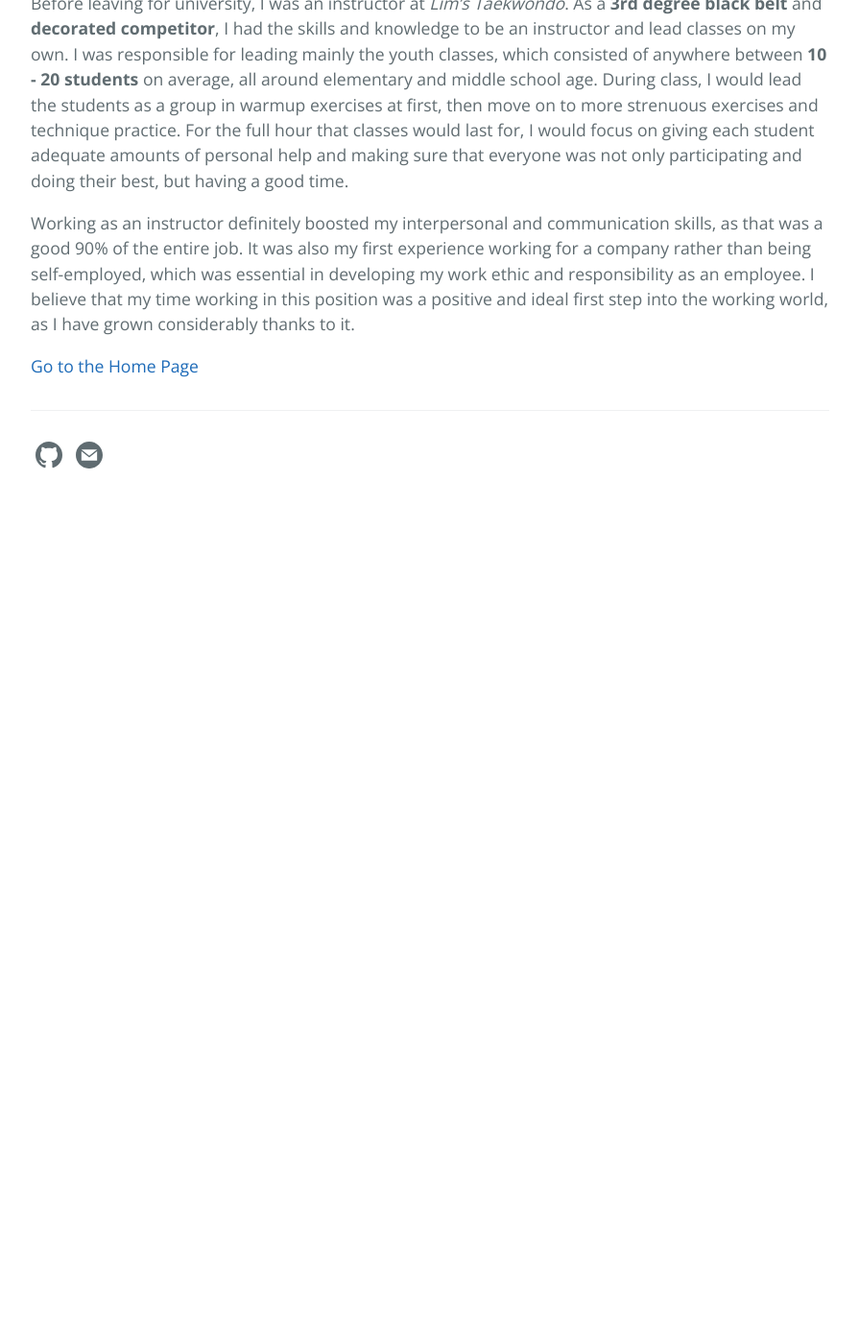
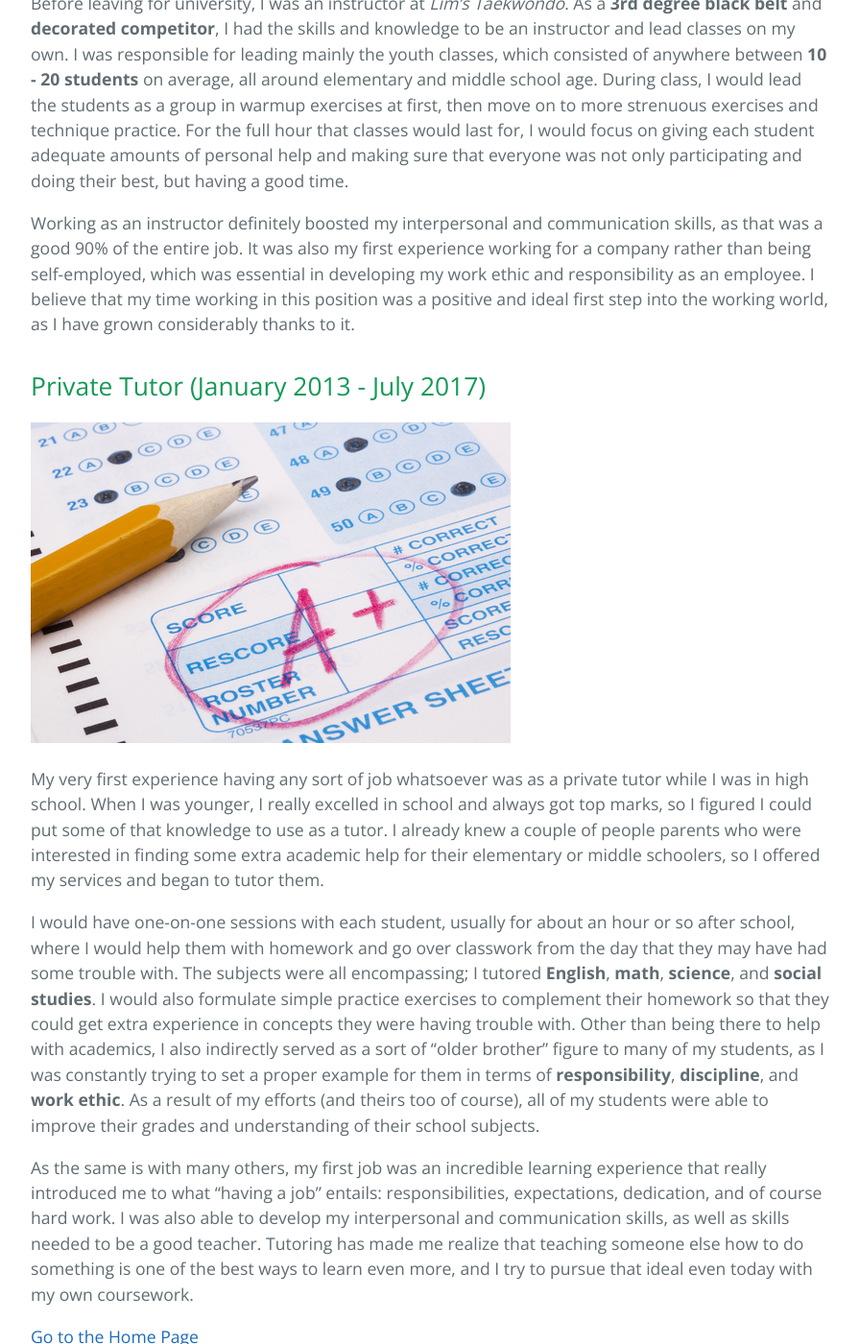
Before and after one commit to spencerericfong/spencerericfong.github.io, a Jekyll site: the page built from jobs.md, in a window 1280 px wide and 1400 px high, scrolled down 1911 px. Shown: the whole window at 96% size, without its empty margins (192-1087 px from the left). Built offline with Jekyll 4.4.1, drawn with Linux system fonts in a browser that asks for light colours; before the commit the page ends 2453 px from its top, so only the background shows below that.

Commit message:
added tutor section

```diff
--- a/jobs.md
+++ b/jobs.md
@@ -25,4 +25,14 @@ Before leaving for university, I was an instructor at *Lim's Taekwondo*. As a **
 Working as an instructor definitely boosted my interpersonal and communication skills, as that was a good 90% of the entire job. It was also my first experience working for a company rather than being self-employed, which was essential in developing my work ethic and responsibility as an employee. I believe that my time working in this position was a positive and ideal first step into the working world, as I have grown considerably thanks to it.
 
 
+## Private Tutor (January 2013 - July 2017)
+![Tutor](assets/pictures/Good-Grades.jpg)
+
+My very first experience having any sort of job whatsoever was as a private tutor while I was in high school. When I was younger, I really excelled in school and always got top marks, so I figured I could put some of that knowledge to use as a tutor. I already knew a couple of people parents who were interested in finding some extra academic help for their elementary or middle schoolers, so I offered my services and began to tutor them.
+
+I would have one-on-one sessions with each student, usually for about an hour or so after school, where I would help them with homework and go over classwork from the day that they may have had some trouble with. The subjects were all encompassing; I tutored **English**, **math**, **science**, and **social studies**. I would also formulate simple practice exercises to complement their homework so that they could get extra experience in concepts they were having trouble with. Other than being there to help with academics, I also indirectly served as a sort of "older brother" figure to many of my students, as I was constantly trying to set a proper example for them in terms of **responsibility**, **discipline**, and **work ethic**. As a result of my efforts (and theirs too of course), all of my students were able to improve their grades and understanding of their school subjects.
+
+As the same is with many others, my first job was an incredible learning experience that really introduced me to what "having a job" entails: responsibilities, expectations, dedication, and of course hard work. I was also able to develop my interpersonal and communication skills, as well as skills needed to be a good teacher. Tutoring has made me realize that teaching someone else how to do something is one of the best ways to learn even more, and I try to pursue that ideal even today with my own coursework.
+
+
 [Go to the Home Page]({{ site.url }}{{ site.baseurl }})
```
Also changed, not shown: assets/pictures/Good-Grades.jpg (added).
